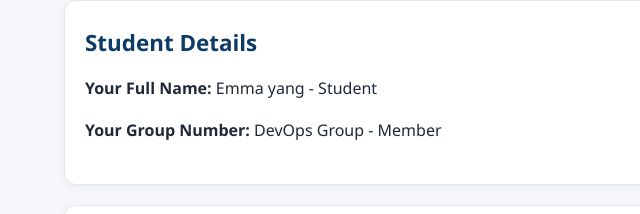
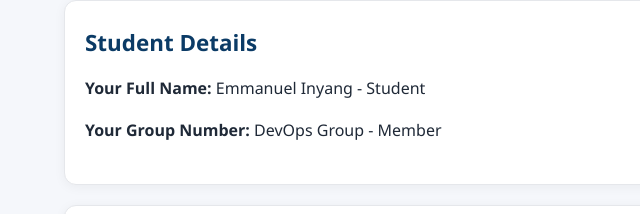
Before and after one commit to danielinyang/codetracker, a plain HTML site: page index.html in a window 1280 px wide. Shown: the part 234-448 px from the top of the page, 112-752 px from the left. Drawn offline with Linux system fonts and the light colour scheme.

```diff
--- a/index.html
+++ b/index.html
@@ -29,7 +29,7 @@
         <!-- Student Details -->
         <section class="card student-info" aria-labelledby="student-details">
             <h2 id="student-details">Student Details</h2>
-            <p><b>Your Full Name:</b> <span class="placeholder">Emma yang - Student</span></p>
+            <p><b>Your Full Name:</b> <span class="placeholder">Emmanuel Inyang - Student</span></p>
             <p><b>Your Group Number:</b> <span class="placeholder">DevOps Group - Member</span></p>
         </section>
 
```
